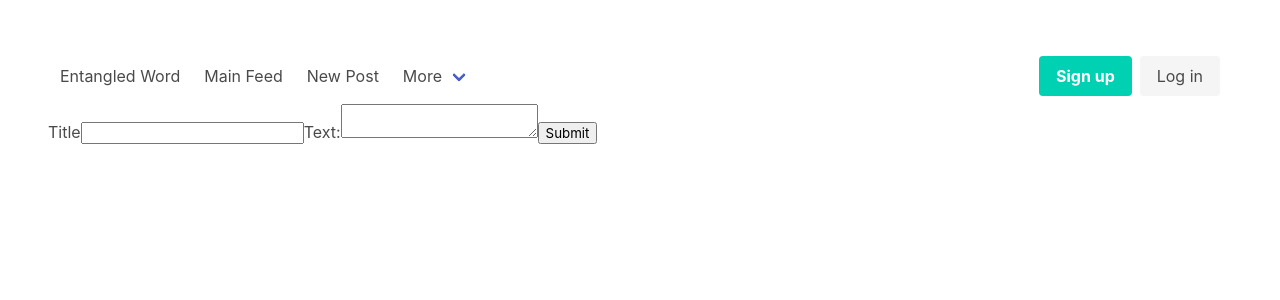
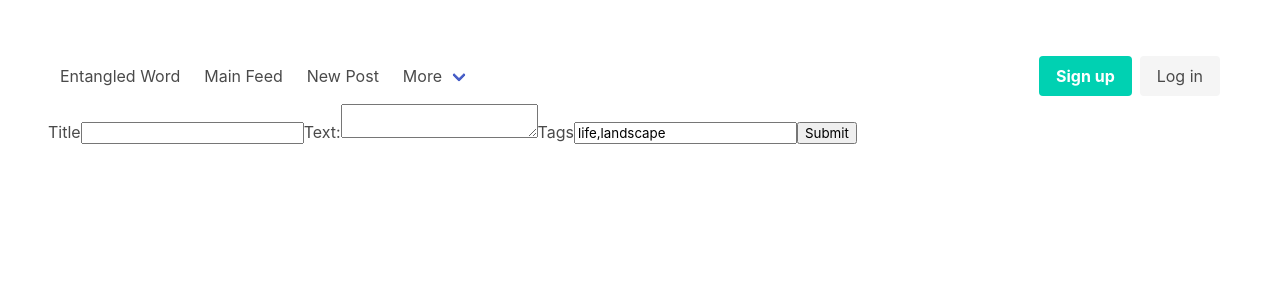
Before and after one commit to reactMGroup/final-project, a React (Create React App) app: page /new in a window 1280 px wide. Shown: the top 300 px of the page. Built offline with nearby package versions, Linux system fonts and the light colour scheme.

Commit message:
Proccessing tags

```diff
--- a/src/components/blogpost/blogpost-form.jsx
+++ b/src/components/blogpost/blogpost-form.jsx
@@ -11,11 +11,12 @@ class PostForm extends Component {
         this.state = {
             title: '',
             text: '',
-            tags: []
+            tags: ['life', 'landscape']
         };
 
         this.handleChange = this.handleChange.bind(this);
         this.handleSubmit = this.handleSubmit.bind(this);
+        this.extractTags = this.extractTags.bind(this);
 
     }
 
@@ -28,17 +29,26 @@ class PostForm extends Component {
             text: this.state.text,
             title: this.state.title,
             userID: 'user 01',
-            lastUpdateAt: Date.now()
+            lastUpdateAt: Date.now(),
+            tags: this.state.tags
         };
-        create(toSave);
+        create(toSave)
+            .then(response => console.log(`Status : ${response.status} Created with ID : ${response.data.id}`))
+            .catch(exc => console.log(exc));
         event.preventDefault();
     }
 
     handleChange(event) {
-        this.setState({ [event.target.id]: event.target.value });
+        const fieldValue = event.target.id === 'tags' ? this.extractTags(event.target.value) : event.target.value
+        this.setState({ [event.target.id]: fieldValue });
+    }
+
+    extractTags(fieldValue) {
+        return fieldValue.split(',');
     }
 
     render() {
+        const tagsValue = this.state.tags.join(',');
         return (
             <form onSubmit={this.handleSubmit}>
                 <label>Title
@@ -48,6 +58,9 @@ class PostForm extends Component {
                     Text:
               <textarea id='text' value={this.state.text} onChange={this.handleChange} />
                 </label>
+                <label>Tags
+                <input id='tags' value={tagsValue} onChange={this.handleChange} type='text'></input>
+                </label>
                 <input type="submit" value="Submit" />
             </form>
         );
--- a/src/services/blogpost.js
+++ b/src/services/blogpost.js
@@ -3,12 +3,12 @@ import axios from 'axios';
 const rootUrl = 'https://5f99327250d84900163b83ba.mockapi.io';
 const endPoint = '/blogpost/';
 
-export default function getBlogpostAll(){
+export default function getBlogpostAll() {
     const url = rootUrl + endPoint;
     return axios.get(url);
 }
 
-export function create(newPost){
+export function create(newPost) {
     const url = rootUrl + endPoint;
-    axios.post(url, newPost);
+    return axios.post(url, newPost);
 }
```
